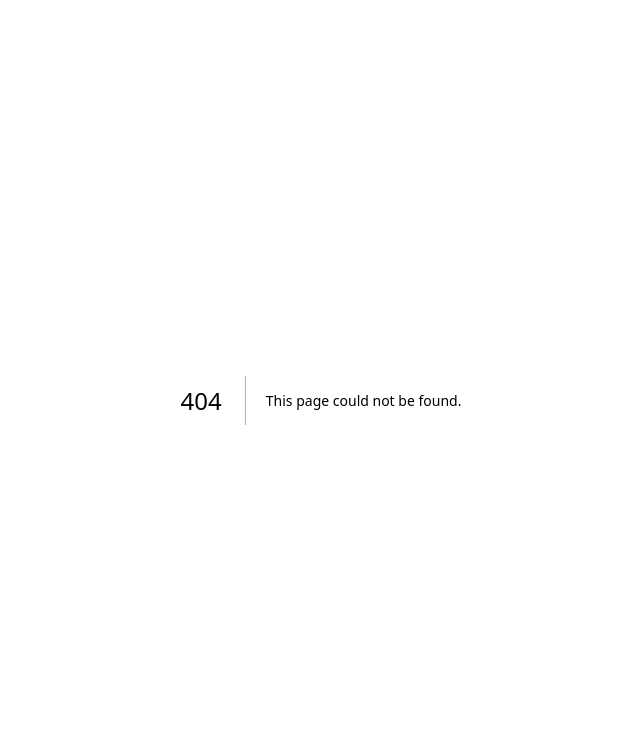
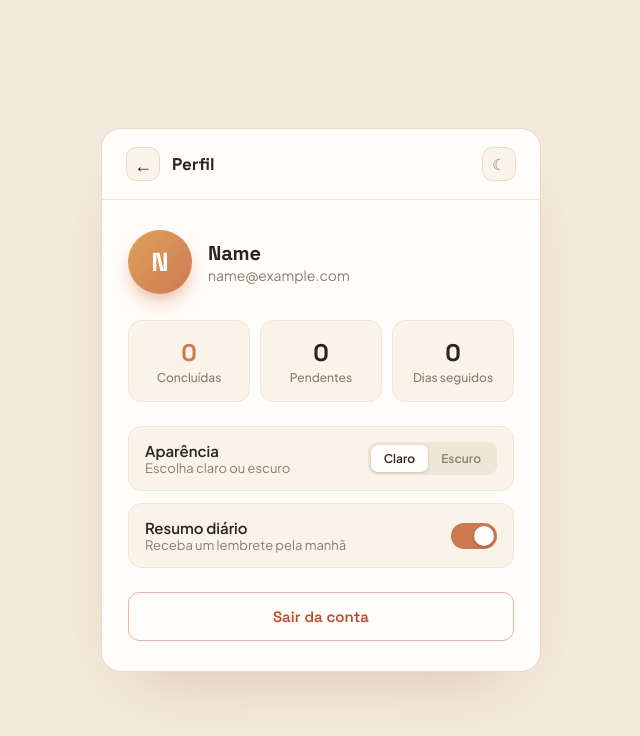
Before and after one commit to anirutsolrak/taskflow-study, a Next.js app in the folder taskflow-front/: page /perfil in a window 1280 px wide. Before the commit this address had no page. Shown: the top 736 px of the page, without its empty margins (319-959 px from the left). Built offline with nearby package versions, Linux system fonts and the light colour scheme; no server answers; sample sign-in values are in the browser's storage.

Commit message:
feat(front): tela de perfil CATNotes
Co-Authored-By: Claude Opus 4.8 (1M context) <noreply@anthropic.com>

```diff
--- a/taskflow-front/app/login/page.tsx
+++ b/taskflow-front/app/login/page.tsx
@@ -21,6 +21,7 @@ export default function Login() {
     try {
       const dados = await login(email, senha)
       localStorage.setItem("access_token", dados.access_token)
+      localStorage.setItem("user_email", email)
       router.push("/tarefas")
     } catch {
       setErro("Email ou senha incorretos")
--- /dev/null
+++ b/taskflow-front/app/perfil/page.tsx
@@ -0,0 +1,101 @@
+"use client"
+
+import { useEffect, useState } from "react"
+import { useRouter } from "next/navigation"
+import NavBar from "@/components/NavBar"
+import { useTheme } from "@/components/providers/ThemeProvider"
+import { buscarTarefas } from "@/services/api"
+import { calcularStreak } from "@/lib/streak"
+import { Tarefa } from "@/types"
+
+const segBase: React.CSSProperties = { border: "none", borderRadius: "7px", padding: "6px 13px", font: "600 12px var(--font-jakarta)", cursor: "pointer" }
+const cardStat: React.CSSProperties = { flex: 1, background: "var(--surf2)", border: "1px solid var(--warm2)", borderRadius: "13px", padding: "16px 14px", textAlign: "center" }
+const rowOpt: React.CSSProperties = { display: "flex", alignItems: "center", justifyContent: "space-between", background: "var(--surf2)", border: "1px solid var(--warm2)", borderRadius: "13px", padding: "14px 16px", marginBottom: "12px" }
+
+function seg(ativo: boolean): React.CSSProperties {
+  return ativo
+    ? { ...segBase, background: "var(--surf)", color: "var(--ink)", boxShadow: "0 1px 3px rgba(0,0,0,.15)" }
+    : { ...segBase, background: "transparent", color: "var(--muted)" }
+}
+
+export default function Perfil() {
+  const { theme, setLight, setDark } = useTheme()
+  const router = useRouter()
+  const [tarefas, setTarefas] = useState<Tarefa[]>([])
+  const [email, setEmail] = useState("voce@email.com")
+  const [resumo, setResumo] = useState(true)
+
+  useEffect(() => {
+    if (!localStorage.getItem("access_token")) {
+      router.replace("/login")
+      return
+    }
+    setEmail(localStorage.getItem("user_email") || "voce@email.com")
+    setResumo(localStorage.getItem("catnotes-resumo") !== "off")
+    buscarTarefas().then(setTarefas).catch(() => setTarefas([]))
+  }, [router])
+
+  const feitas = tarefas.filter((t) => t.concluida).length
+  const pendentes = tarefas.length - feitas
+  const streak = calcularStreak(tarefas.map((t) => t.concluida_em))
+  const nome = email.split("@")[0] || "Você"
+  const inicial = nome.charAt(0).toUpperCase()
+
+  function toggleResumo() {
+    const novo = !resumo
+    setResumo(novo)
+    localStorage.setItem("catnotes-resumo", novo ? "on" : "off")
+  }
+
+  function logout() {
+    localStorage.removeItem("access_token")
+    localStorage.removeItem("user_email")
+    router.push("/login")
+  }
+
+  return (
+    <main style={{ minHeight: "100vh", padding: "32px", display: "flex", alignItems: "center", justifyContent: "center", background: "var(--page)" }}>
+      <div style={{ width: "100%", maxWidth: "440px", background: "var(--surf)", border: "1px solid var(--warm)", borderRadius: "20px", overflow: "hidden", boxShadow: "0 30px 70px -38px var(--shadow)" }}>
+        <NavBar titulo="Perfil" aoVoltar={() => router.push("/tarefas")} />
+        <div style={{ padding: "30px 26px" }}>
+          <div style={{ display: "flex", alignItems: "center", gap: "16px", marginBottom: "26px" }}>
+            <div style={{ width: "64px", height: "64px", borderRadius: "50%", background: "linear-gradient(135deg,var(--amber),var(--terra))", display: "flex", alignItems: "center", justifyContent: "center", font: "700 26px var(--font-space-grotesk)", color: "#fff", boxShadow: "0 10px 24px -10px var(--terra)" }}>{inicial}</div>
+            <div>
+              <div style={{ font: "700 20px var(--font-space-grotesk)", color: "var(--ink)", letterSpacing: "-.01em", textTransform: "capitalize" }}>{nome}</div>
+              <div style={{ font: "400 14px var(--font-jakarta)", color: "var(--muted)" }}>{email}</div>
+            </div>
+          </div>
+
+          <div style={{ display: "flex", gap: "10px", marginBottom: "24px" }}>
+            <div style={cardStat}><div style={{ font: "700 24px var(--font-space-grotesk)", color: "var(--terra)" }}>{feitas}</div><div style={{ font: "500 12px var(--font-jakarta)", color: "var(--muted)", marginTop: "2px" }}>Concluídas</div></div>
+            <div style={cardStat}><div style={{ font: "700 24px var(--font-space-grotesk)", color: "var(--ink)" }}>{pendentes}</div><div style={{ font: "500 12px var(--font-jakarta)", color: "var(--muted)", marginTop: "2px" }}>Pendentes</div></div>
+            <div style={cardStat}><div style={{ font: "700 24px var(--font-space-grotesk)", color: "var(--ink)" }}>{streak}</div><div style={{ font: "500 12px var(--font-jakarta)", color: "var(--muted)", marginTop: "2px" }}>Dias seguidos</div></div>
+          </div>
+
+          <div style={rowOpt}>
+            <div>
+              <div style={{ font: "600 15px var(--font-jakarta)", color: "var(--ink)" }}>Aparência</div>
+              <div style={{ font: "400 13px var(--font-jakarta)", color: "var(--muted)" }}>Escolha claro ou escuro</div>
+            </div>
+            <div style={{ display: "flex", background: "var(--warm2)", borderRadius: "9px", padding: "3px" }}>
+              <button onClick={setLight} style={seg(theme === "light")}>Claro</button>
+              <button onClick={setDark} style={seg(theme === "dark")}>Escuro</button>
+            </div>
+          </div>
+
+          <div style={{ ...rowOpt, marginBottom: "24px" }}>
+            <div>
+              <div style={{ font: "600 15px var(--font-jakarta)", color: "var(--ink)" }}>Resumo diário</div>
+              <div style={{ font: "400 13px var(--font-jakarta)", color: "var(--muted)" }}>Receba um lembrete pela manhã</div>
+            </div>
+            <div onClick={toggleResumo} style={{ width: "46px", height: "26px", borderRadius: "99px", cursor: "pointer", padding: "3px", display: "flex", transition: "background .2s ease", background: resumo ? "var(--terra)" : "var(--warm)", justifyContent: resumo ? "flex-end" : "flex-start" }}>
+              <div style={{ width: "20px", height: "20px", borderRadius: "50%", background: "#fff", boxShadow: "0 1px 3px rgba(0,0,0,.3)" }} />
+            </div>
+          </div>
+
+          <button onClick={logout} style={{ width: "100%", background: "transparent", color: "var(--danger)", border: "1px solid color-mix(in srgb, var(--danger) 40%, transparent)", borderRadius: "11px", padding: "14px", font: "600 15px var(--font-space-grotesk)", cursor: "pointer" }}>Sair da conta</button>
+        </div>
+      </div>
+    </main>
+  )
+}
```
